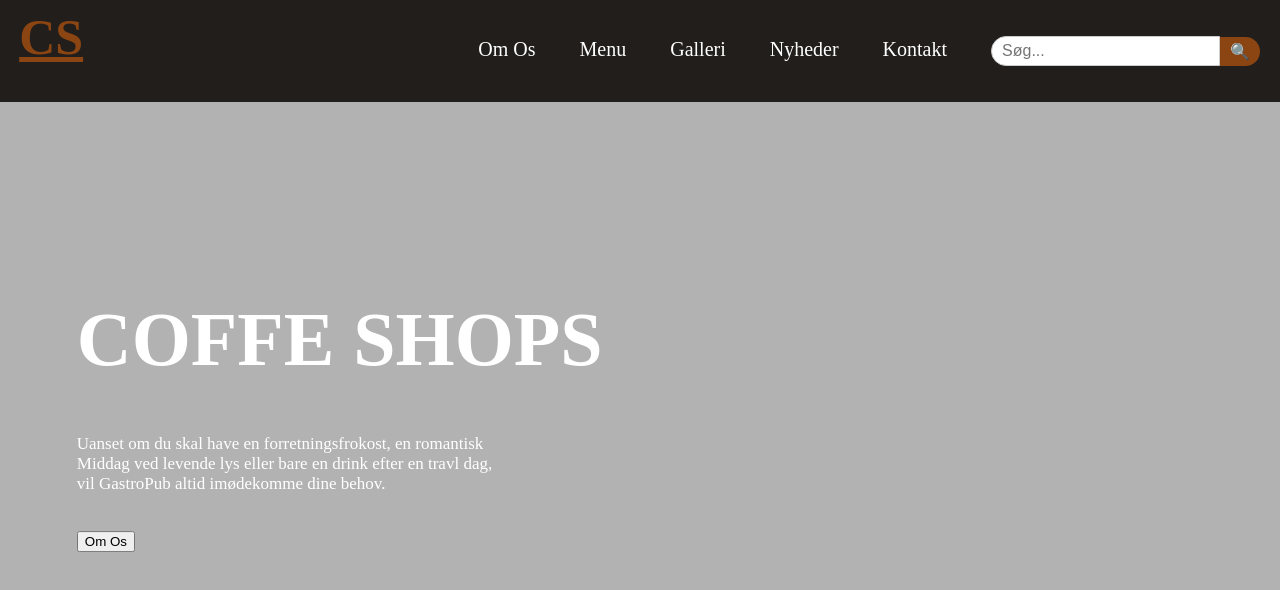
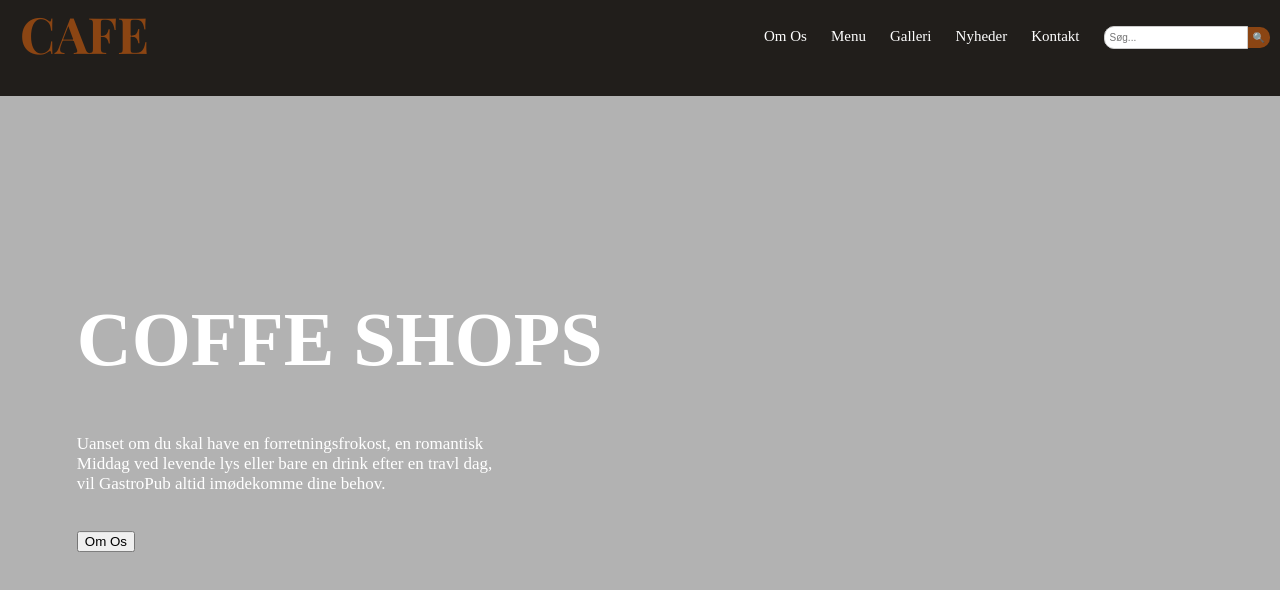
Before and after one commit to SahraAW/Fullstack, a plain HTML site: page hjemmeside/forside.html in a window 1280 px wide. Drawn offline with nearby package versions, Linux system fonts and the light colour scheme.

Commit message:
inti commit

```diff
--- a/hjemmeside/forside.html
+++ b/hjemmeside/forside.html
@@ -4,6 +4,7 @@
     <meta charset="UTF-8">
     <meta name="viewport" content="width=device-width, initial-scale=1">
     <title>Document</title>
+    <link href="https://fonts.googleapis.com/css2?family=Playfair+Display:wght@700&family=Roboto:wght@400&display=swap" rel="stylesheet">
     <link rel="stylesheet" href="style.css">
 </head>
 <body>
@@ -24,13 +25,10 @@
 
         <div class="menu-icon">
 
-            <i class="fa fa-bars fa-2x"></i>
-
         </div>
 
-        <div class="logo">
-            <a href="forside.html" style="background-color: rgba(0,0, 0, 0); color: saddlebrown;">CS</a>
-        </div>
+            <a class="logo" href="forside.html">CAFE</a>
+
 
         <div class="nav">
             <ul>
--- a/hjemmeside/style.css
+++ b/hjemmeside/style.css
@@ -1,4 +1,3 @@
-/* Global Styles */
 html, body {
     margin: 0;
     padding: 0;
@@ -6,21 +5,15 @@ html, body {
 }
 
 /* Navbar / Logo */
-.content {
-    width: 100%;
-    font-size: 20px;
-
-    text-align: justify;
-}
-
 .logo {
     position: fixed;
     float: left;
-    padding: 0.5rem 0.2rem;
-    margin: 0 16px;
-    color: white;
-    font-weight: bold;
+    margin-left: 20px;
+    font-weight:200;
     font-size: 50px;
+    color:saddlebrown;
+    text-decoration: none;
+    font-family: 'Playfair Display';
 }
 
 /* Navbar */
@@ -28,7 +21,9 @@ nav {
     position: fixed;
     width: 100%;
     z-index: 100;
-    background-color: #211E1B; /* Sørger for baggrundsfarve */
+    background-color: #211E1B;
+    height:12vh;
+
 }
 
 nav ul {
@@ -44,14 +39,14 @@ nav.black ul {
 
 nav ul li {
     display: inline-block;
-    padding: 20px;
+    padding: 10px;
 }
 
 nav ul li a {
     text-decoration: none;
     color: white;
-    font-size: 20px;
-    width: 50%;
+    font-size: 15px;
+
 }
 
 .menu-icon {
@@ -62,37 +57,39 @@ nav ul li a {
     cursor: pointer;
     color: white;
     display: none;
+    margin-bottom:20px;
 }
 
 /*  søgefelt */
 .search-form {
     display: flex;
     align-items: center;
+
 }
 
 .search-input {
-    padding: 5px 10px;
-    font-size: 16px;
+    padding: 5px 5px;
+    font-size: 10px;
     border: 1px solid #ccc;
-    border-radius: 20px 0 0 20px;
+    border-radius: 10px 0 0 10px;
     outline: none;
 }
 
 .search-button {
-    padding: 5px 10px;
+    padding: 5px 5px;
     background-color: saddlebrown; /* Samme farve som dine andre knapper */
     border: none;
-    border-radius: 0 20px 20px 0;
+    border-radius: 0 10px 10px 0;
     color: white;
     cursor: pointer;
-    font-size: 16px;
+    font-size: 10px;
 }
 
 
 /*header */
 .main-img {
     width: 100%;
-    height: 100vh;
+    height: 100%;
     background: url(/img1/7.jpg) no-repeat 50% 50%;
     background-size: cover;
 }
```
Also changed, not shown: hjemmeside/omos.html (+5 -9 lines).
